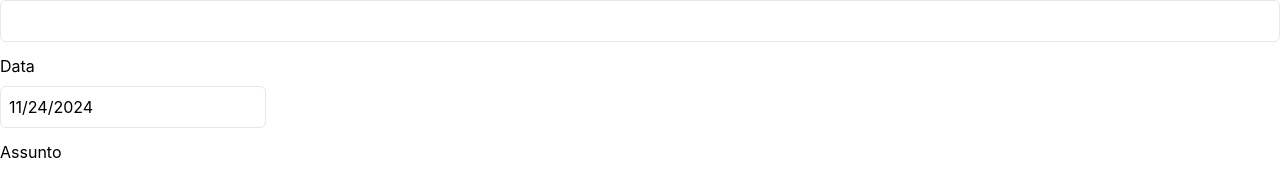
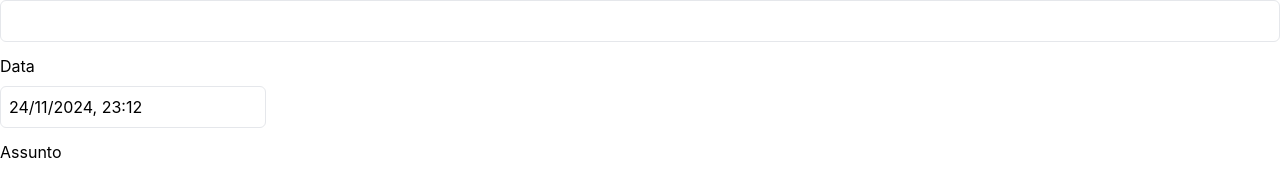
Before and after one commit to Carlamagalhaes1/email, a React (Create React App) app: page /escrever-agora in a window 1280 px wide. Shown: the part 306-478 px from the top of the page. Built offline with nearby package versions, Linux system fonts and the light colour scheme; no server answers.

Commit message:
traduzido calendário

```diff
--- a/src/components/Form/DateTimePicker.tsx
+++ b/src/components/Form/DateTimePicker.tsx
@@ -1,6 +1,9 @@
-import DatePicker from "react-datepicker";
+import DatePicker, {registerLocale} from "react-datepicker";
 import "react-datepicker/dist/react-datepicker.css";
 import { Controller, useFormContext } from "react-hook-form";
+import {ptBR} from 'date-fns/locale/pt-BR'
+registerLocale('pt-BR', ptBR)
+
 
 type Props = {
     name: string
@@ -12,7 +15,13 @@ export function DateTimePicker({ name }: Props) {
     return (
         <Controller
             name={name}
-            control={control} render={({ field: { onChange, value}}) => (<DatePicker
+            control={control}
+            render={({ field: { onChange, value } }) =>
+                 (<DatePicker
+                 showTimeSelect
+                 locale="pt-BR"
+                 dateFormat="Pp"
+
                 selected={new Date()}
                 onChange={(date: Date | null) => onChange(date)}
             />)}
```
